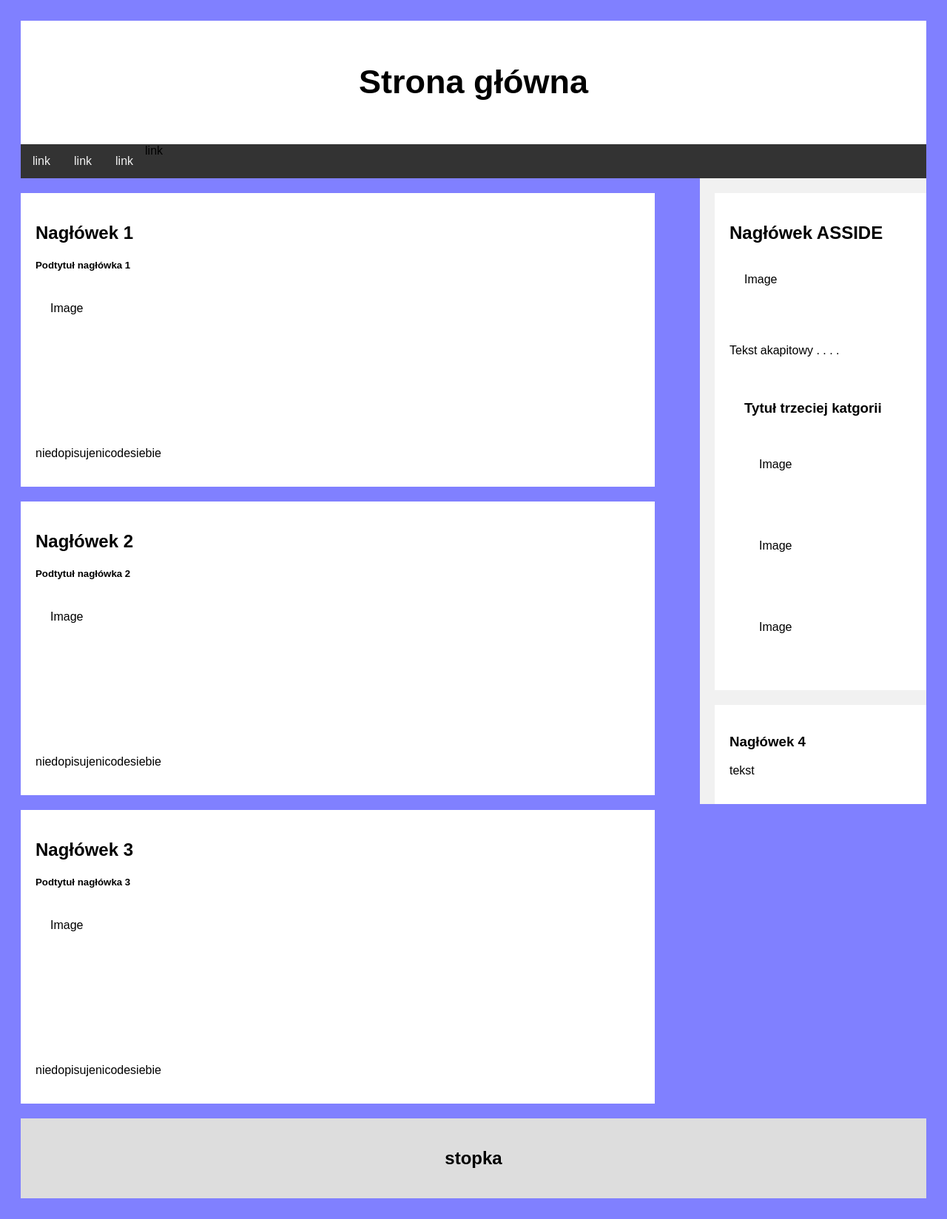
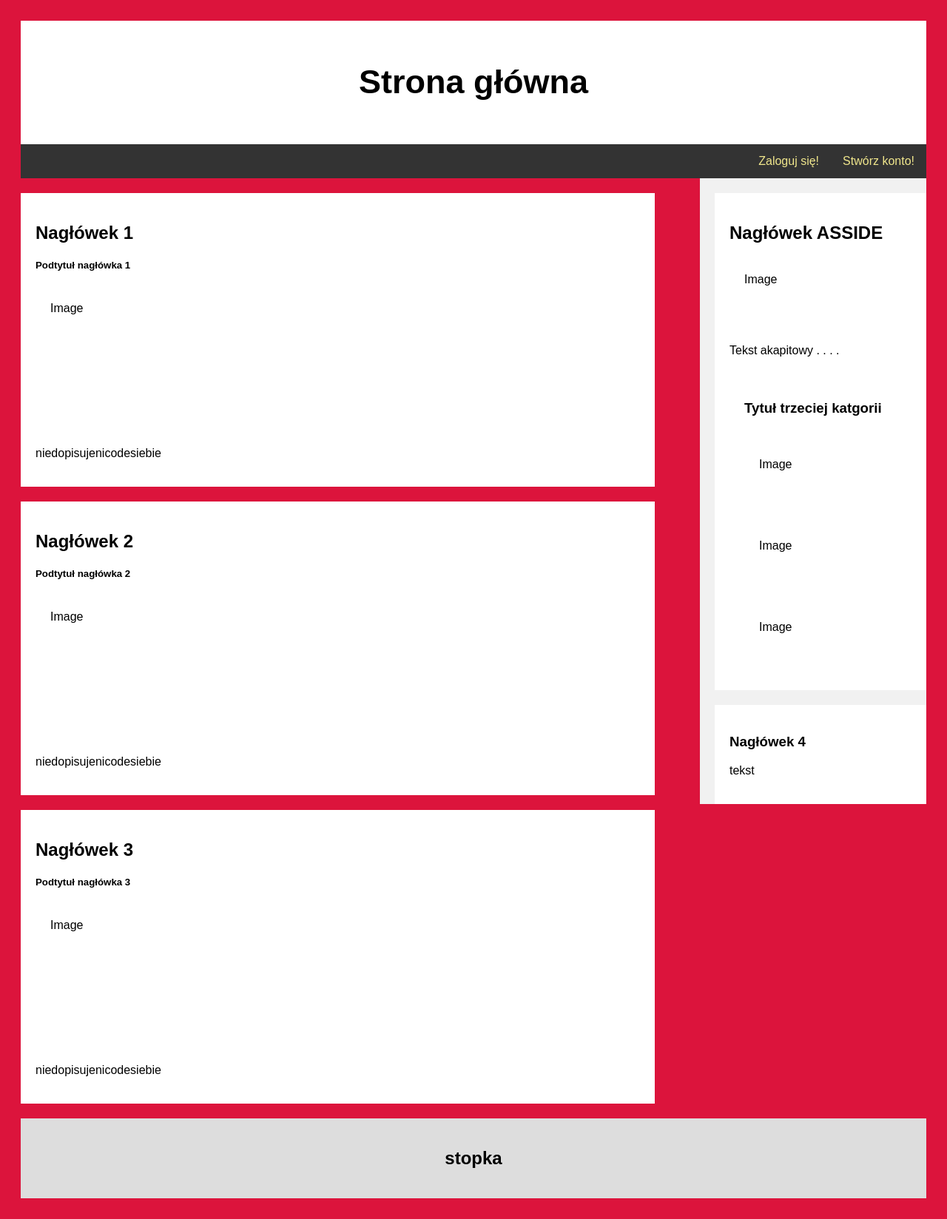
Before and after one commit to rych164/agile_projekt, a Flask app: page / in a window 1280 px wide. Shown: the whole page at 74% size. Run offline with Flask 3, Linux system fonts and the light colour scheme.

Commit message:
Linki działają, dalej nie mergować, kolory do zmiany

```diff
--- a/static/styles.css
+++ b/static/styles.css
@@ -5,7 +5,7 @@
 body {
 	font-family:arial;
 	padding: 20px;
-	background-color: #8080ff;
+	background-color: #DC143C;
 }
 header {
 	background-color:#fff;
@@ -19,9 +19,9 @@ nav {
 	background-color:#333;
 }
 nav a {
-	float:left;
+	float:right;
 	display:block;
-	color:#f2f2f2;
+	color:#F0E68C;
 	text-align:center;
 	padding:14px 16px;
 	text-decoration:none;
--- a/templates/index.html
+++ b/templates/index.html
@@ -9,10 +9,8 @@
 	<h2> Strona główna </h2>
 	</header>
 	<nav>
-		<a href-"#"> link </a>
-		<a href-"#"> link </a>
-		<a href-"#"> link </a
-		<a href-"#" style="float: right"> link </a>
+		<a href=register"> Stwórz konto! </a>
+		<a href="login"> Zaloguj się! </a>
 	</nav>
 		<section>
 			<article>
```
